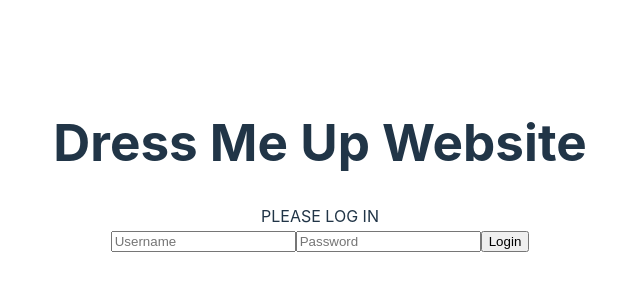
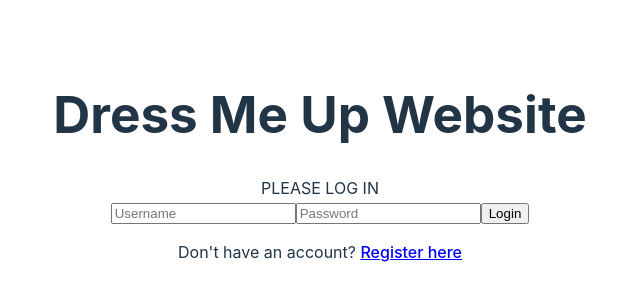
Before and after one commit to Group23-COP4331/Dress-Me-Up, a React (Vite) app in the folder frontend/: page / in a window 1280 px wide. Shown: the part 234-534 px from the top of the page, without its empty margins (320-960 px from the left). Built offline with nearby package versions, Linux system fonts and the light colour scheme.

Commit message:
Changed the login page file to include a button that redirects to the register page

```diff
--- a/frontend/src/pages/LoginPage.tsx
+++ b/frontend/src/pages/LoginPage.tsx
@@ -1,15 +1,21 @@
-import PageTitle from '../components/PageTitle.tsx';
-import Login from '../components/Login.tsx';
+import React from 'react';
+import { Link } from 'react-router-dom';
+import PageTitle from '../components/PageTitle';
+import Login from '../components/Login';
 
-const LoginPage = () =>
-{
-
-    return(
-      <div>
-        <PageTitle />
-        <Login />
-      </div>
-    );
+const LoginPage: React.FC = () => {
+  return (
+    <div>
+      <PageTitle />
+      <Login />
+      <p>
+        Don't have an account?{' '}
+        <Link to="/register" style={{ color: 'blue', textDecoration: 'underline' }}>
+          Register here
+        </Link>
+      </p>
+    </div>
+  );
 };
 
 export default LoginPage;
```
